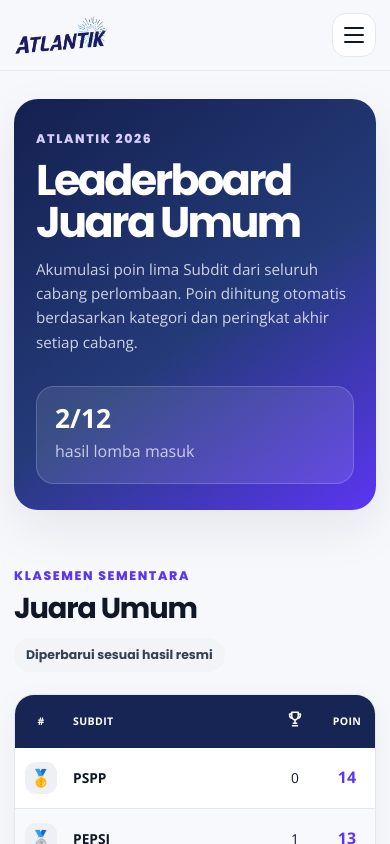
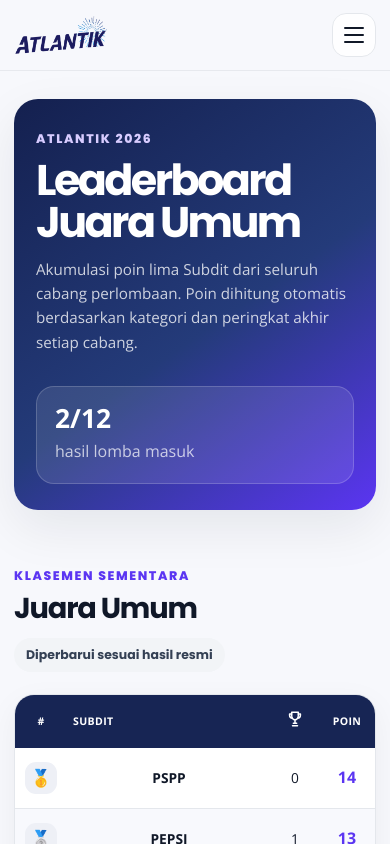
Before and after one commit to ruswanhidayat/portal-atlantik, a Next.js app: page /leaderboard in a window 390 px wide. Shown: the top 844 px of the page. Built offline with nearby package versions, Linux system fonts and the light colour scheme.

Commit message:
Implement responsive labels for overall table
Added responsive styles for desktop and mobile labels in the overall table.

```diff
--- a/app/globals.css
+++ b/app/globals.css
@@ -1144,6 +1144,13 @@ a.announcement-list-item:hover {
 }
 
 /* Label tabel khusus desktop/mobile */
+.desktop-column-label {
+  display: inline;
+}
+
+.mobile-column-label {
+  display: none;
+}
 
 .trophy-icon {
   width: 20px;
@@ -3931,3 +3938,43 @@ body {
     margin-right: auto;
   }
 }
+
+/* =========================================================
+   LEADERBOARD EVENT — FINAL ALIGNMENT & RESPONSIVE LABEL
+   ========================================================= */
+
+/* Semua kolom rata tengah */
+.overall-table th,
+.overall-table td,
+.overall-table .division-column {
+  text-align: center;
+  vertical-align: middle;
+}
+
+/* Desktop: tampilkan label lengkap */
+.desktop-column-label {
+  display: inline;
+}
+
+.mobile-column-label {
+  display: none;
+}
+
+/* Mobile */
+@media (max-width: 760px) {
+  .overall-table th,
+  .overall-table td,
+  .overall-table .division-column {
+    text-align: center;
+  }
+
+  .desktop-column-label {
+    display: none;
+  }
+
+  .mobile-column-label {
+    display: inline-flex;
+    align-items: center;
+    justify-content: center;
+  }
+}
```
